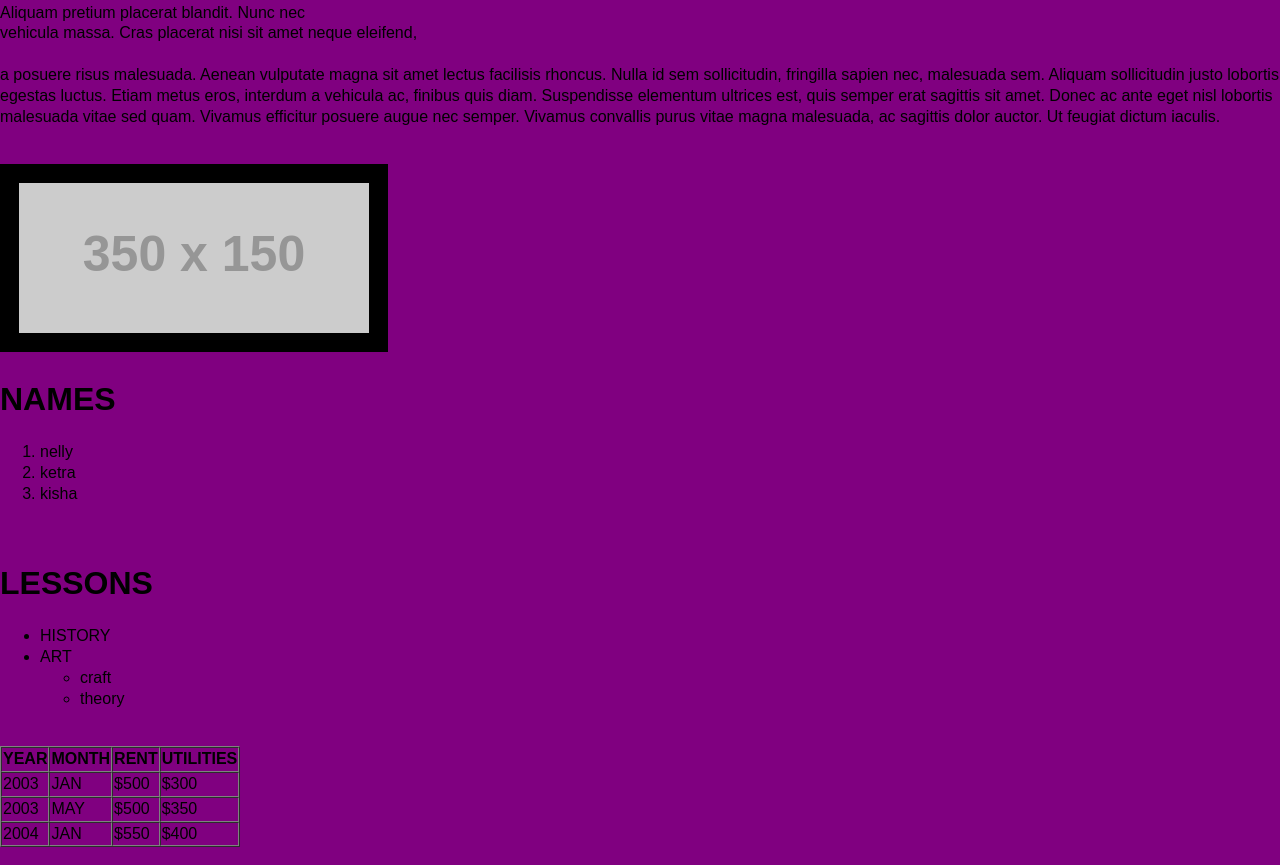
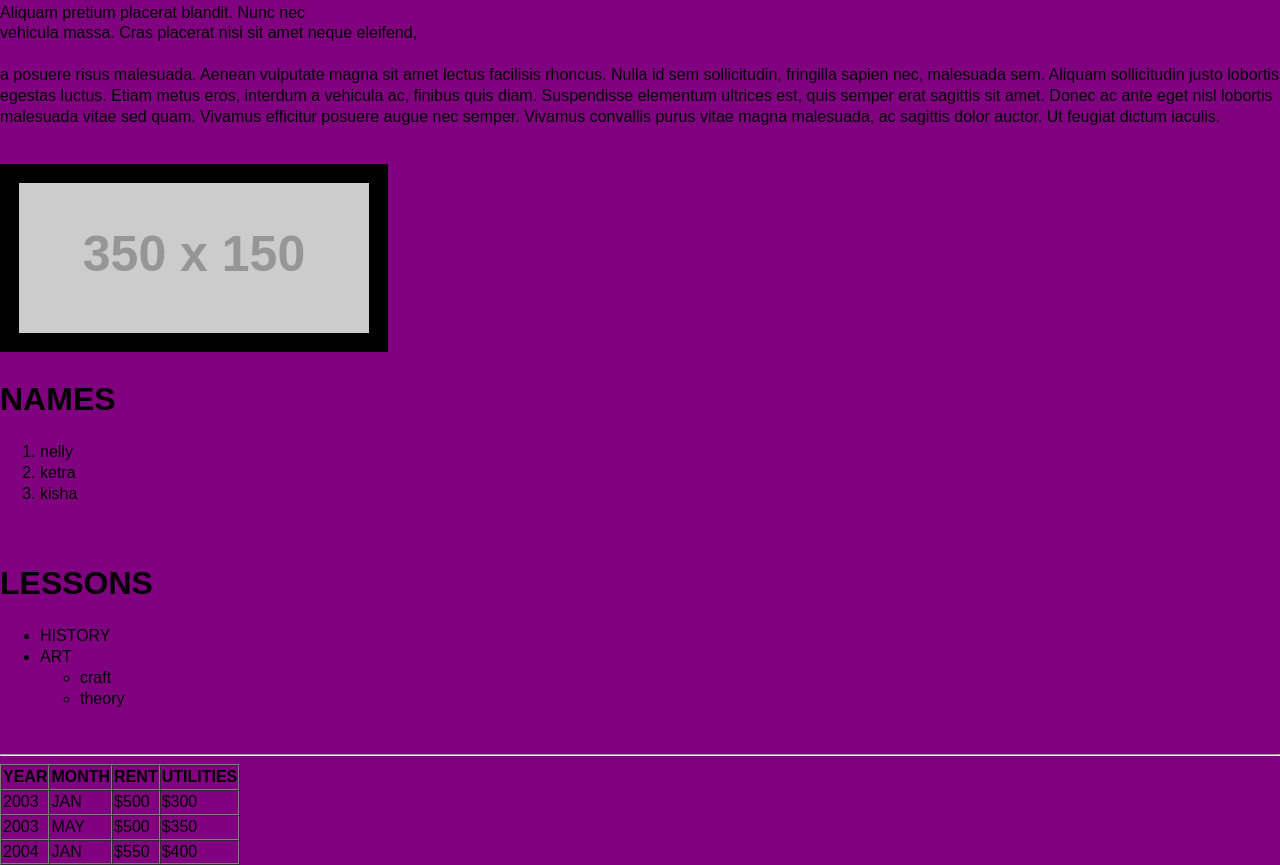
Before and after one commit to nellyketra/first-trial, a plain HTML site: page index.html in a window 1280 px wide. Shown: the part 492-1357 px from the top of the page. Drawn offline with Linux system fonts and the light colour scheme; placeholder pictures from the web are drawn by us; files whose address does not match are found by name.

Commit message:
Update index.html

```diff
--- a/index.html
+++ b/index.html
@@ -41,7 +41,7 @@
 
             </UL>
             </br>
-            <nr>
+            <hr>
                 <table border="1" cellpadding="1"cellspacing="0">
                     <tr>
                         <th>YEAR</th>
```
